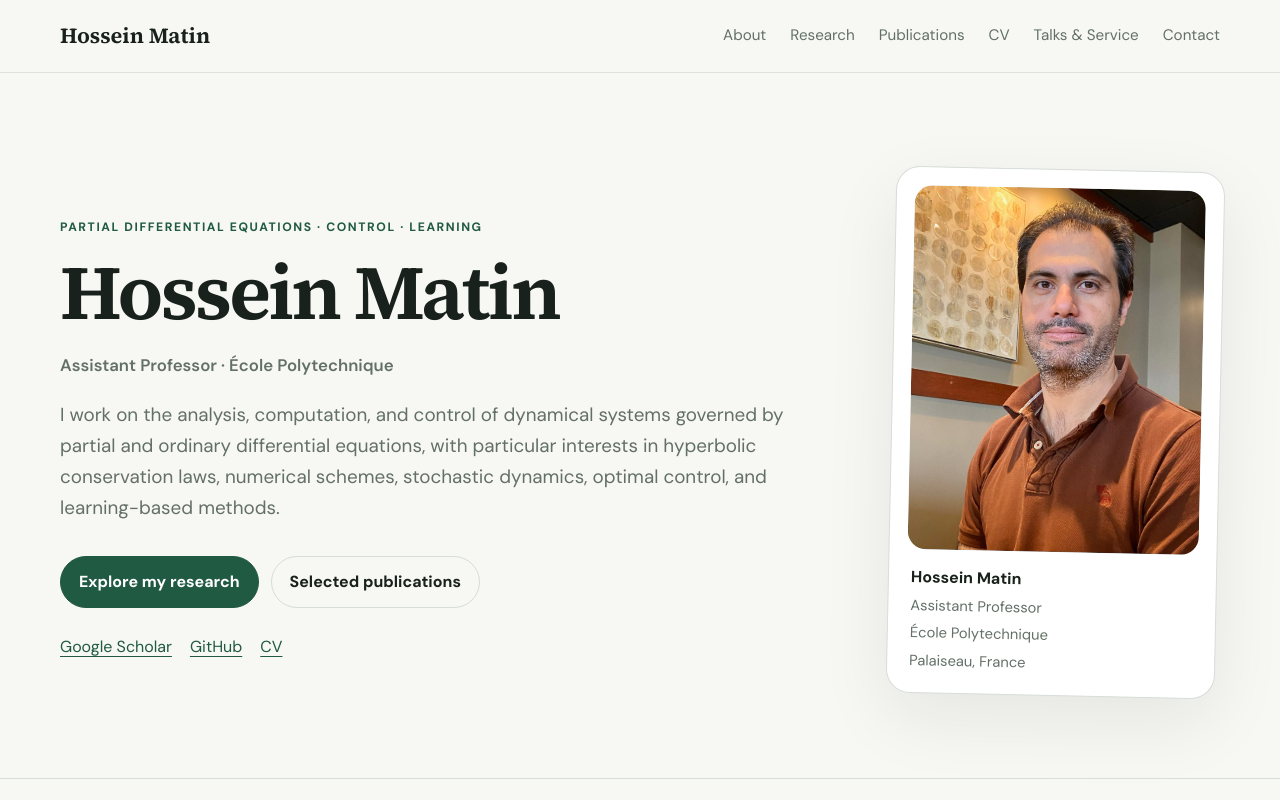
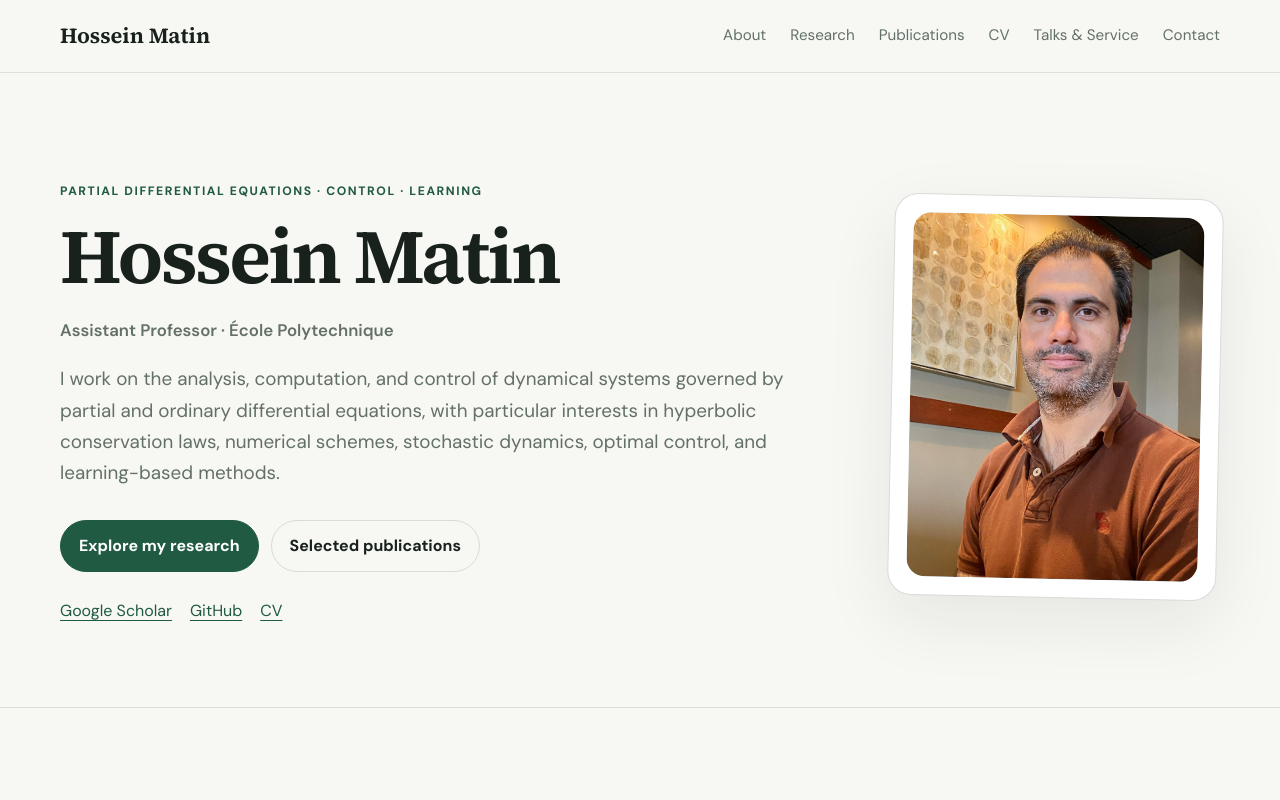
Before and after one commit to hosein-matin/Academic-website, a plain HTML site: page index.html in a window 1280 px wide. Shown: the top 800 px of the page. Drawn offline with Linux system fonts and the light colour scheme.

Commit message:
Update index.html

```diff
--- a/index.html
+++ b/index.html
@@ -50,13 +50,7 @@
           <div class="portrait-frame">
             <img id="profile-photo" src="assets/myPicture.jpg" alt="Hossein Matin" />
             <div id="profile-photo-fallback" class="portrait-fallback" hidden>Profile photo</div>
-          </div>
-          <div class="profile-meta">
-            <strong>Hossein Matin</strong>
-            <span>Assistant Professor</span>
-            <span>École Polytechnique</span>
-            <span>Palaiseau, France</span>
-          </div>
+
         </aside>
       </div>
     </section>
```
